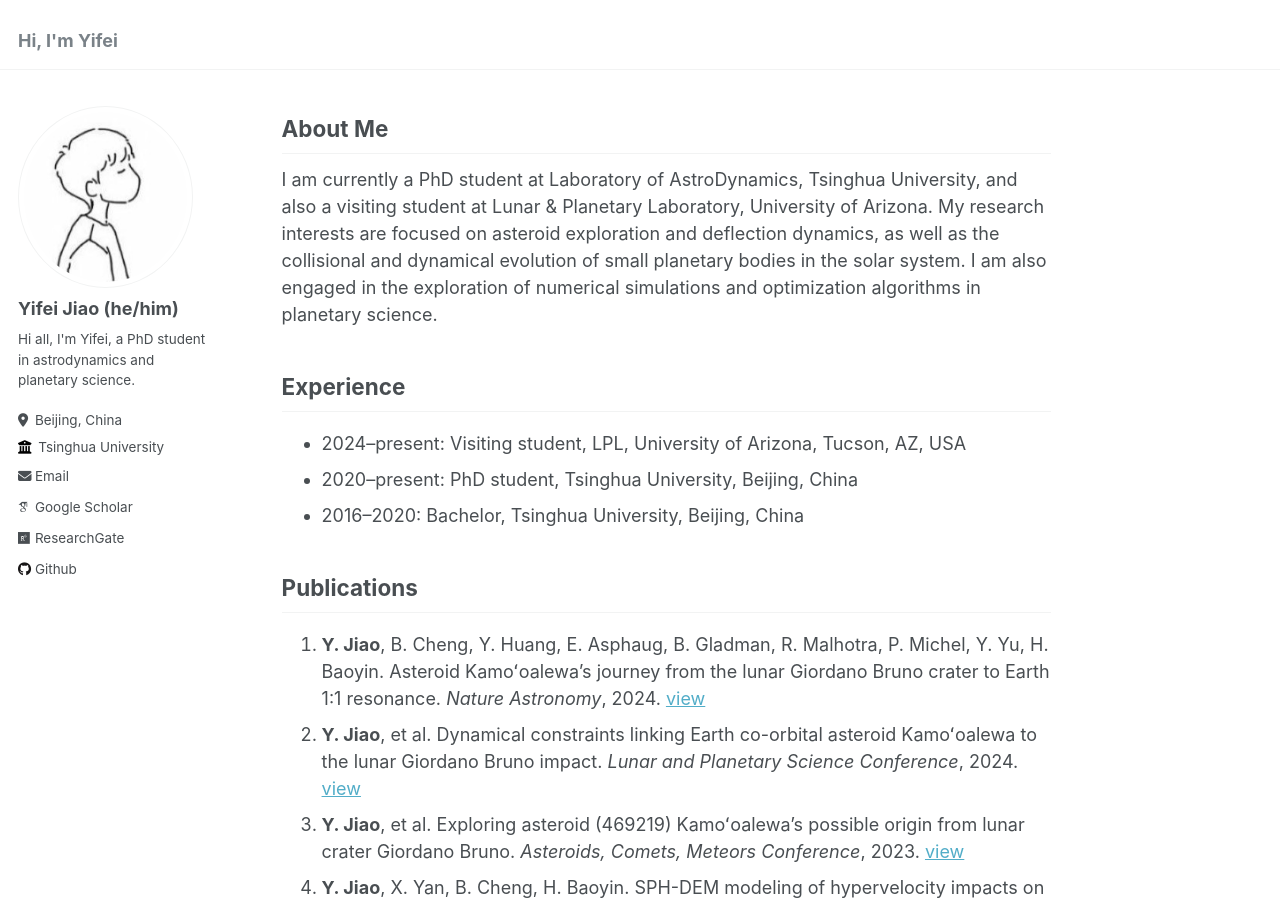
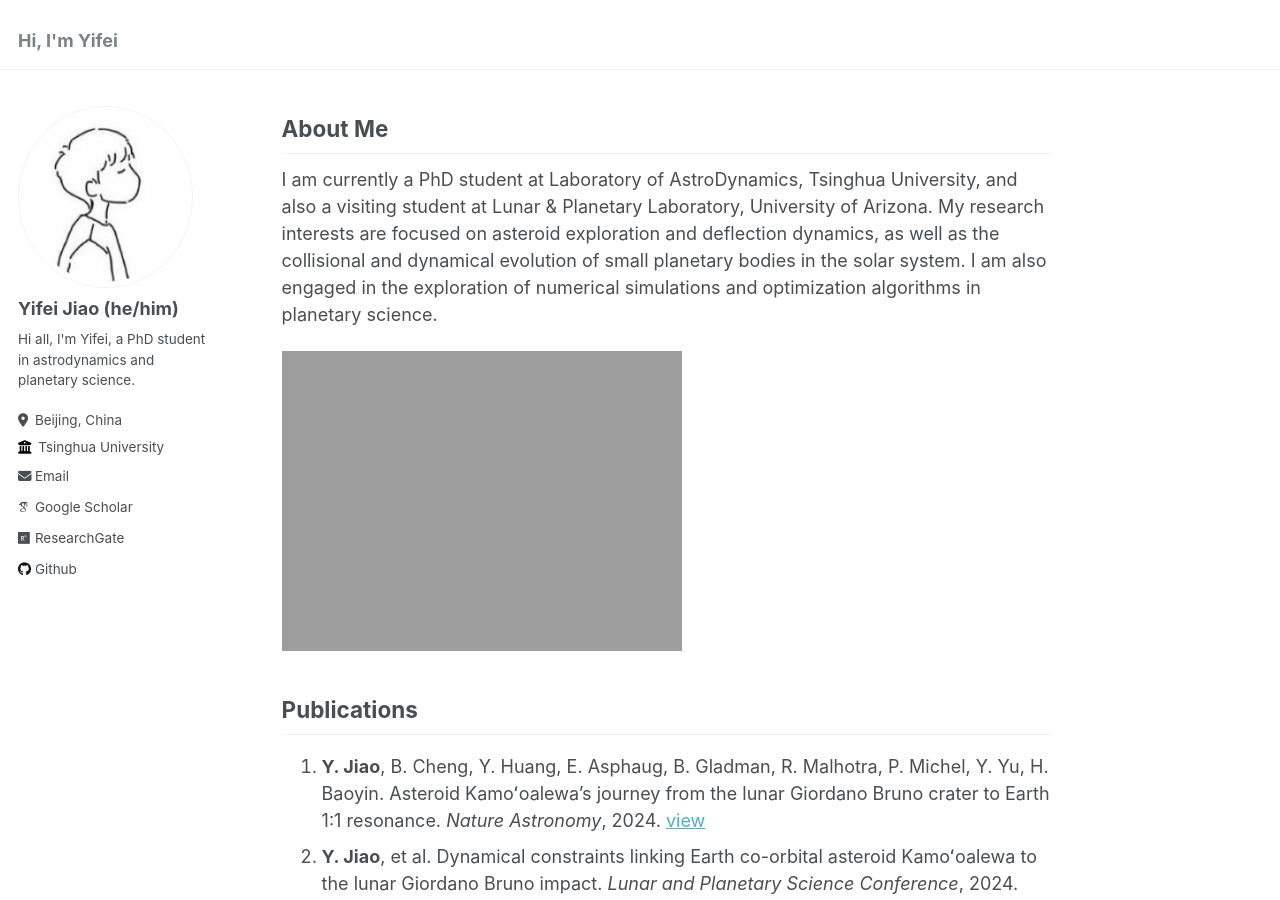
Before and after one commit to jiaoyf-thu/jiaoyf-thu.github.io, a Jekyll site: the page built from _pages/about.md, in a window 1280 px wide and 900 px high. Built offline with Jekyll 4.4.1, drawn with Linux system fonts in a browser that asks for light colours; some web fonts are replaced.

Commit message:
Update about.md

```diff
--- a/_pages/about.md
+++ b/_pages/about.md
@@ -11,11 +11,7 @@ redirect_from:
 
 I am currently a PhD student at Laboratory of AstroDynamics, Tsinghua University, and also a visiting student at Lunar & Planetary Laboratory, University of Arizona. My research interests are focused on asteroid exploration and deflection dynamics, as well as the collisional and dynamical evolution of small planetary bodies in the solar system. I am also engaged in the exploration of numerical simulations and optimization algorithms in planetary science.
 
-## Experience
-
-+ 2024--present: Visiting student, LPL, University of Arizona, Tucson, AZ, USA
-+ 2020--present: PhD student, Tsinghua University, Beijing, China
-+ 2016--2020: Bachelor, Tsinghua University, Beijing, China
+![Earth's quasi-moon as a piece of lunar imapct debris](https://jiaoyf-thu.github.io/files/Resume.pdf)
 
 ## Publications
 1. **Y. Jiao**, B. Cheng, Y. Huang, E. Asphaug, B. Gladman, R. Malhotra, P. Michel, Y. Yu, H. Baoyin. Asteroid Kamoʻoalewa's journey from the lunar Giordano Bruno crater to Earth 1:1 resonance. *Nature Astronomy*, 2024. [view](https://www.nature.com/articles/s41550-024-02258-z)
```
